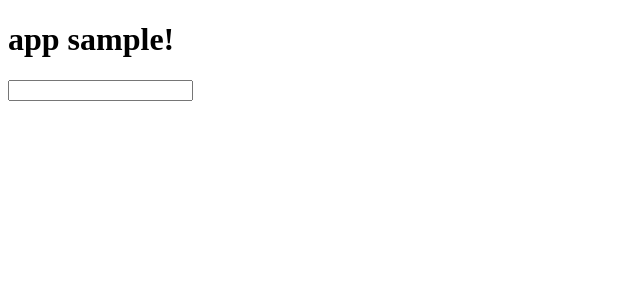
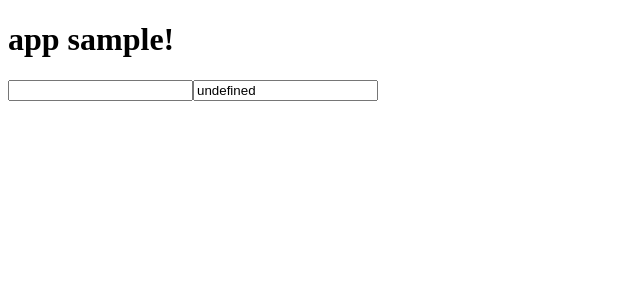
Before and after one commit to gurezo/start-angular2-practice, an Angular app: page / in a window 1280 px wide. Shown: the top 300 px of the page, without its empty margins (0-640 px from the left). Built offline with nearby package versions, Linux system fonts and the light colour scheme.

Commit message:
片方向バインド

```diff
--- a/src/app/app.component.html
+++ b/src/app/app.component.html
@@ -3,4 +3,4 @@
 </h1>
 
 <input type="text" [(ngModel)]="hoge">
-<span>{{hoge}}</span>
+<input type="text" [value]="hoge">
```
